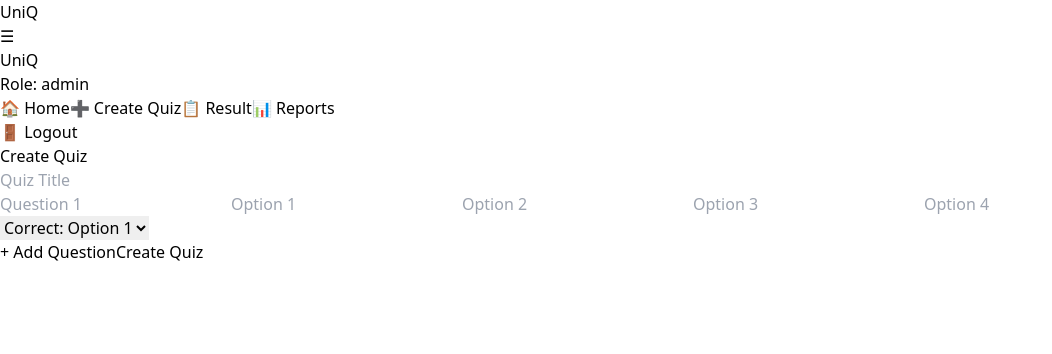
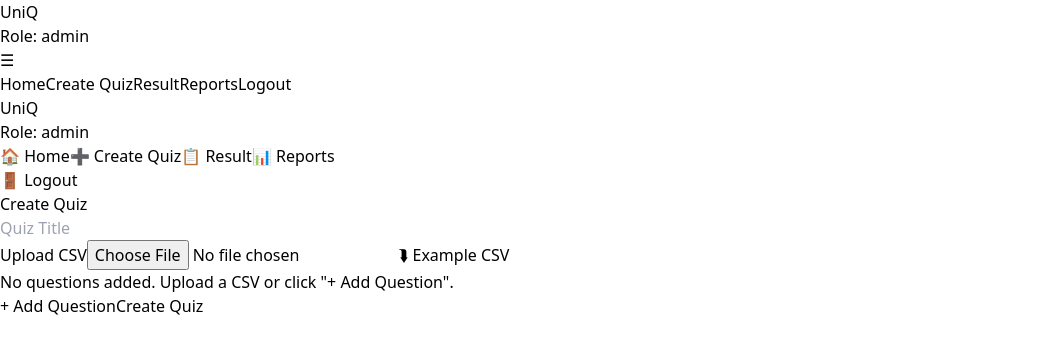
Before and after one commit to AlphaXyph/UniQ, a React (Vite) app in the folder frontend/: page /dashboard/create in a window 1280 px wide. Shown: the top 354 px of the page, without its empty margins (0-1052 px from the left). Built offline with nearby package versions, Linux system fonts and the light colour scheme; sample sign-in values are in the browser's storage.

Commit message:
Added functionality to upload questions from csv + UI upgrades
Added own popups. Upload questuions from csv option. Back to login page from dashboard

```diff
--- /dev/null
+++ b/frontend/src/components/popup.jsx
@@ -0,0 +1,34 @@
+import React, { useEffect } from "react";
+
+const Popup = ({ message, type, onClose }) => {
+    useEffect(() => {
+        if (message) {
+            const timer = setTimeout(() => {
+                onClose();
+            }, 3000);
+            return () => clearTimeout(timer);
+        }
+    }, [message, onClose]);
+
+    if (!message) return null;
+
+    return (
+        <div className="fixed top-4 left-1/2 transform -translate-x-1/2 z-50 w-full max-w-md">
+            <div
+                className={`relative p-4 rounded-lg shadow-xl border border-opacity-20 ${type === "success" ? "bg-green-500 text-white border-green-600" : "bg-red-500 text-white border-red-600"
+                    } opacity-95 transition-all duration-300`}
+            >
+                <button
+                    className="absolute top-1 right-1 text-white hover:text-gray-200 text-lg font-bold"
+                    onClick={onClose}
+                    aria-label="Close popup"
+                >
+                    ✕
+                </button>
+                <p className="text-sm font-medium pr-6">{message}</p>
+            </div>
+        </div>
+    );
+};
+
+export default Popup;
--- a/frontend/src/pages/Dashboard.jsx
+++ b/frontend/src/pages/Dashboard.jsx
@@ -1,5 +1,5 @@
 import React, { useState } from "react";
-import { Link, Routes, Route, useNavigate } from "react-router-dom";
+import { Link, Routes, Route, Navigate, useNavigate } from "react-router-dom";
 import Home from "./dashboard/Home";
 import Reports from "./dashboard/Reports";
 import Result from "./dashboard/Result";
@@ -19,10 +19,13 @@ function Dashboard() {
     };
 
     return (
-        <div className="flex min-h-screen bg-gray-100">
-            {/* Mobile Nav Toggle Button */}
-            <div className="sm:hidden p-4 bg-blue-700 text-white flex justify-between items-center shadow-md">
+        <div className="flex min-h-screen bg-gray-100 flex-col sm:flex-row">
+            {/* Mobile Top Bar Toggle Button */}
+            <header className="sm:hidden p-4 bg-blue-700 text-white flex justify-between items-center shadow-md">
+                <div className="flex flex-col">
                     <h2 className="text-xl font-bold">UniQ</h2>
+                    <span className="text-sm text-yellow-200 mb-2">Role: {role}</span>
+                </div>
                 <button
                     onClick={() => setMenuOpen(!menuOpen)}
                     className="text-white text-2xl focus:outline-none"
@@ -30,55 +33,91 @@ function Dashboard() {
                 >
                     {menuOpen ? "✕" : "☰"}
                 </button>
-            </div>
+            </header>
 
-            {/* Sidebar */}
+            {/* Mobile Dropdown Menu */}
+            <nav
+                className={`${menuOpen ? "flex" : "hidden"
+                    } sm:hidden bg-blue-700 text-white p-4 border-b border-blue-800 shadow-md z-10 flex-col gap-2`}
+            >
+                <Link
+                    to="/dashboard"
+                    className="px-4 py-2 rounded-lg hover:bg-blue-600 hover:text-yellow-300 transition-colors duration-200 text-base"
+                    onClick={() => setMenuOpen(false)}
+                >
+                    Home
+                </Link>
+                <Link
+                    to="/dashboard/create"
+                    className="px-4 py-2 rounded-lg hover:bg-blue-600 hover:text-yellow-300 transition-colors duration-200 text-base"
+                    onClick={() => setMenuOpen(false)}
+                >
+                    Create Quiz
+                </Link>
+                <Link
+                    to="/dashboard/result"
+                    className="px-4 py-2 rounded-lg hover:bg-blue-600 hover:text-yellow-300 transition-colors duration-200 text-base"
+                    onClick={() => setMenuOpen(false)}
+                >
+                    Result
+                </Link>
+                <Link
+                    to="/dashboard/reports"
+                    className="px-4 py-2 rounded-lg hover:bg-blue-600 hover:text-yellow-300 transition-colors duration-200 text-base"
+                    onClick={() => setMenuOpen(false)}
+                >
+                    Reports
+                </Link>
+                <button
+                    onClick={handleLogout}
+                    className="px-4 py-2 rounded-lg bg-red-500 hover:bg-red-600 text-white font-semibold transition-colors duration-200 text-base"
+                >
+                    Logout
+                </button>
+            </nav>
+
+            {/* Desktop Sidebar */}
             <aside
-                className={`${menuOpen ? "block" : "hidden"
-                    } sm:block w-full sm:w-64 bg-blue-700 text-white flex flex-col p-6 fixed sm:sticky top-0 h-screen sm:h-auto shadow-lg transition-all duration-300 ease-in-out z-10`}
+                className="hidden sm:flex w-64 bg-blue-700 text-white flex-col p-6 sticky top-0 h-screen shadow-lg transition-all duration-300 ease-in-out z-10"
             >
                 <div className="mb-4">
                     <h2 className="text-2xl font-bold text-yellow-300">UniQ</h2>
                     <p className="text-sm text-yellow-200 mt-1">Role: {role}</p>
                 </div>
-                <div className="flex flex-col flex-1 justify-between">
+                <div className="flex flex-col flex-1">
                     <nav className="flex flex-col gap-2 text-lg">
                         <Link
                             to="/dashboard"
                             className="flex items-center gap-3 p-3 rounded-lg hover:bg-blue-600 hover:text-yellow-300 transition-colors duration-200"
-                            onClick={() => setMenuOpen(false)}
                         >
                             🏠 Home
                         </Link>
                         <Link
                             to="/dashboard/create"
                             className="flex items-center gap-3 p-3 rounded-lg hover:bg-blue-600 hover:text-yellow-300 transition-colors duration-200"
-                            onClick={() => setMenuOpen(false)}
                         >
                             ➕ Create Quiz
                         </Link>
                         <Link
                             to="/dashboard/result"
                             className="flex items-center gap-3 p-3 rounded-lg hover:bg-blue-600 hover:text-yellow-300 transition-colors duration-200"
-                            onClick={() => setMenuOpen(false)}
                         >
                             📋 Result
                         </Link>
                         <Link
                             to="/dashboard/reports"
                             className="flex items-center gap-3 p-3 rounded-lg hover:bg-blue-600 hover:text-yellow-300 transition-colors duration-200"
-                            onClick={() => setMenuOpen(false)}
                         >
                             📊 Reports
                         </Link>
                     </nav>
+                </div>
                 <button
                     onClick={handleLogout}
                     className="mt-4 p-3 rounded-lg bg-red-500 hover:bg-red-600 text-white font-semibold text-left transition-colors duration-200"
                 >
                     🚪 Logout
                 </button>
-                </div>
             </aside>
 
             {/* Main Content */}
@@ -86,9 +125,10 @@ function Dashboard() {
                 <div className="max-w-7xl mx-auto bg-white rounded-lg shadow-md p-6">
                     <Routes>
                         <Route path="/" element={<Home />} />
-                        <Route path="create" element={
-                            role === "admin" ? <CreateQuiz /> : <Navigate to="/dashboard" />
-                        } />
+                        <Route
+                            path="create"
+                            element={role === "admin" ? <CreateQuiz /> : <Navigate to="/dashboard" />}
+                        />
                         <Route path="result" element={<Result />} />
                         <Route path="reports" element={<Reports />} />
                         <Route path="attempt/:quizId" element={<AttemptQuiz />} />
--- a/frontend/src/pages/dashboard/CreateQuiz.jsx
+++ b/frontend/src/pages/dashboard/CreateQuiz.jsx
@@ -1,49 +1,153 @@
-import React, { useState } from "react";
+import React, { useState, useRef } from "react";
 import API from "../../../api";
+import Papa from "papaparse";
+import Popup from "../../components/popup";
 
 function CreateQuiz() {
     const [title, setTitle] = useState("");
-    const [questions, setQuestions] = useState([
-        { question: "", options: ["", "", "", ""], answer: 0 },
-    ]);
+    const [questions, setQuestions] = useState([]);
+    const [popup, setPopup] = useState({ message: "", type: "success" });
+    const fileInputRef = useRef(null);
+
+    const handleFileUpload = (e) => {
+        const file = e.target.files[0];
+        if (file) {
+            Papa.parse(file, {
+                header: true,
+                skipEmptyLines: true,
+                complete: (results) => {
+                    console.log("Parsed CSV data:", results.data);
+                    const formatted = results.data
+                        .filter((row) => row.question && row.question.trim() !== "")
+                        .map((row) => {
+                            const correctIndex = parseInt(row.correct, 10);
+                            const validCorrectIndex = isNaN(correctIndex) || correctIndex < 1 || correctIndex > 4 ? 0 : correctIndex - 1;
+                            return {
+                                question: row.question || "",
+                                options: [row.optionA || "", row.optionB || "", row.optionC || "", row.optionD || ""],
+                                answer: validCorrectIndex,
+                            };
+                        });
+                    setQuestions((prev) => {
+                        console.log("Appending questions:", { prevLength: prev.length, newQuestions: formatted.length, total: prev.length + formatted.length });
+                        return [...prev, ...formatted];
+                    });
+                    if (fileInputRef.current) {
+                        fileInputRef.current.value = "";
+                    }
+                },
+            });
+        }
+    };
 
     const handleAddQuestion = () => {
-        setQuestions([...questions, { question: "", options: ["", "", "", ""], answer: 0 }]);
+        setQuestions((prev) => [...prev, { question: "", options: ["", "", "", ""], answer: 0 }]);
+    };
+
+    const handleRemoveQuestion = (index) => {
+        setQuestions((prev) => prev.filter((_, i) => i !== index));
     };
 
     const handleSubmit = async (e) => {
         e.preventDefault();
+        if (title.trim() === "") {
+            setPopup({ message: "Title cannot be empty", type: "error" });
+            return;
+        }
+        const validQuestions = questions.filter(
+            (q) => q.question.trim() !== "" && q.options.some((opt) => opt.trim() !== "")
+        );
+        if (validQuestions.length === 0) {
+            setPopup({ message: "At least one question with non-empty options is required", type: "error" });
+            return;
+        }
+        if (validQuestions.length < questions.length) {
+            setPopup({ message: "Blank questions or questions with empty options have been removed", type: "error" });
+        }
         try {
             const token = localStorage.getItem("token");
             await API.post(
                 "/quiz/create",
-                { title, questions },
+                { title, questions: validQuestions },
                 { headers: { Authorization: `Bearer ${token}` } }
             );
-            alert("Quiz Created!");
+            setPopup({ message: "Quiz Created!", type: "success" });
             setTitle("");
-            setQuestions([{ question: "", options: ["", "", "", ""], answer: 0 }]);
+            setQuestions([]);
+            if (fileInputRef.current) {
+                fileInputRef.current.value = "";
+            }
         } catch (err) {
-            alert(err.response?.data?.msg || "Failed to create quiz");
+            setPopup({ message: err.response?.data?.msg || "Failed to create quiz", type: "error" });
         }
     };
 
+    const closePopup = () => {
+        setPopup({ message: "", type: "success" });
+    };
+
+    const downloadExampleCsv = () => {
+        const csvContent = `question,optionA,optionB,optionC,optionD,correct
+"What is 2+2?","2","3","4","5",3
+"Capital of France?","Paris","London","Berlin","Madrid",1
+"What is the largest planet?","Mars","Jupiter","Earth","Venus",2`;
+        const blob = new Blob([csvContent], { type: "text/csv;charset=utf-8;" });
+        const url = URL.createObjectURL(blob);
+        const link = document.createElement("a");
+        link.setAttribute("href", url);
+        link.setAttribute("download", "example.csv");
+        document.body.appendChild(link);
+        link.click();
+        document.body.removeChild(link);
+        URL.revokeObjectURL(url);
+    };
+
     return (
+        <div className="relative">
+            <Popup message={popup.message} type={popup.type} onClose={closePopup} />
             <form onSubmit={handleSubmit} className="space-y-4">
                 <h2 className="text-xl font-bold">Create Quiz</h2>
                 <input
                     type="text"
                     placeholder="Quiz Title"
-                className="w-full border p-2"
+                    className="w-full border p-2 rounded focus:outline-none focus:ring-2 focus:ring-blue-500"
                     value={title}
                     onChange={(e) => setTitle(e.target.value)}
                 />
-            {questions.map((q, i) => (
-                <div key={i} className="border p-4 bg-gray-50 space-y-2">
+                <div className="flex items-center gap-2">
+                    <label className="bg-blue-500 text-white p-2 rounded cursor-pointer hover:bg-blue-600">
+                        Upload CSV
+                        <input
+                            type="file"
+                            accept=".csv"
+                            onChange={handleFileUpload}
+                            className="hidden"
+                            ref={fileInputRef}
+                        />
+                    </label>
+                    <button
+                        type="button"
+                        className="bg-blue-500 text-white p-2 rounded hover:bg-blue-600"
+                        onClick={downloadExampleCsv}
+                    >
+                        ⮯ Example CSV
+                    </button>
+                </div>
+                {questions.length > 0 ? (
+                    questions.map((q, i) => (
+                        <div key={i} className="border p-6 bg-gray-50 space-y-2 rounded relative">
+                            <button
+                                type="button"
+                                className="absolute top-1 right-1 text-red-500 hover:text-red-700 text-xl z-10"
+                                onClick={() => handleRemoveQuestion(i)}
+                                aria-label={`Remove question ${i + 1}`}
+                            >
+                                ✕
+                            </button>
                             <input
                                 type="text"
                                 placeholder={`Question ${i + 1}`}
-                        className="w-full border p-2"
+                                className="w-full border p-2 rounded focus:outline-none focus:ring-2 focus:ring-blue-500"
                                 value={q.question}
                                 onChange={(e) => {
                                     const copy = [...questions];
@@ -56,7 +160,7 @@ function CreateQuiz() {
                                     key={j}
                                     type="text"
                                     placeholder={`Option ${j + 1}`}
-                            className="w-full border p-2"
+                                    className="w-full border p-2 rounded focus:outline-none focus:ring-2 focus:ring-blue-500"
                                     value={opt}
                                     onChange={(e) => {
                                         const copy = [...questions];
@@ -72,7 +176,7 @@ function CreateQuiz() {
                                     copy[i].answer = Number(e.target.value);
                                     setQuestions(copy);
                                 }}
-                        className="w-full border p-2"
+                                className="w-full border p-2 rounded focus:outline-none focus:ring-2 focus:ring-blue-500"
                             >
                                 {[0, 1, 2, 3].map((n) => (
                                     <option key={n} value={n}>
@@ -81,14 +185,20 @@ function CreateQuiz() {
                                 ))}
                             </select>
                         </div>
-            ))}
-            <button type="button" className="bg-yellow-400 p-2 rounded" onClick={handleAddQuestion}>
+                    ))
+                ) : (
+                    <p className="text-gray-500">No questions added. Upload a CSV or click "+ Add Question".</p>
+                )}
+                <div className="flex gap-2">
+                    <button type="button" className="bg-yellow-400 p-2 rounded hover:bg-yellow-500" onClick={handleAddQuestion}>
                         + Add Question
                     </button>
-            <button type="submit" className="bg-green-500 p-2 text-white rounded">
+                    <button type="submit" className="bg-green-500 p-2 text-white rounded hover:bg-green-600">
                         Create Quiz
                     </button>
+                </div>
             </form>
+        </div>
     );
 }
 
--- a/frontend/src/pages/dashboard/Home.jsx
+++ b/frontend/src/pages/dashboard/Home.jsx
@@ -1,6 +1,7 @@
 import React, { useEffect, useState } from "react";
 import API from "../../../api";
 import { Link } from "react-router-dom";
+
 
 function Home() {
     const [quizzes, setQuizzes] = useState([]);
--- /dev/null
+++ b/package.json
@@ -0,0 +1,5 @@
+{
+  "dependencies": {
+    "papaparse": "^5.5.3"
+  }
+}
```
Also changed, not shown: frontend/src/pages/Register.jsx (+10 -0 lines), 1 other file (tests, documents, lock files or other folders). Lines whose indentation alone changed are shown as unchanged.
